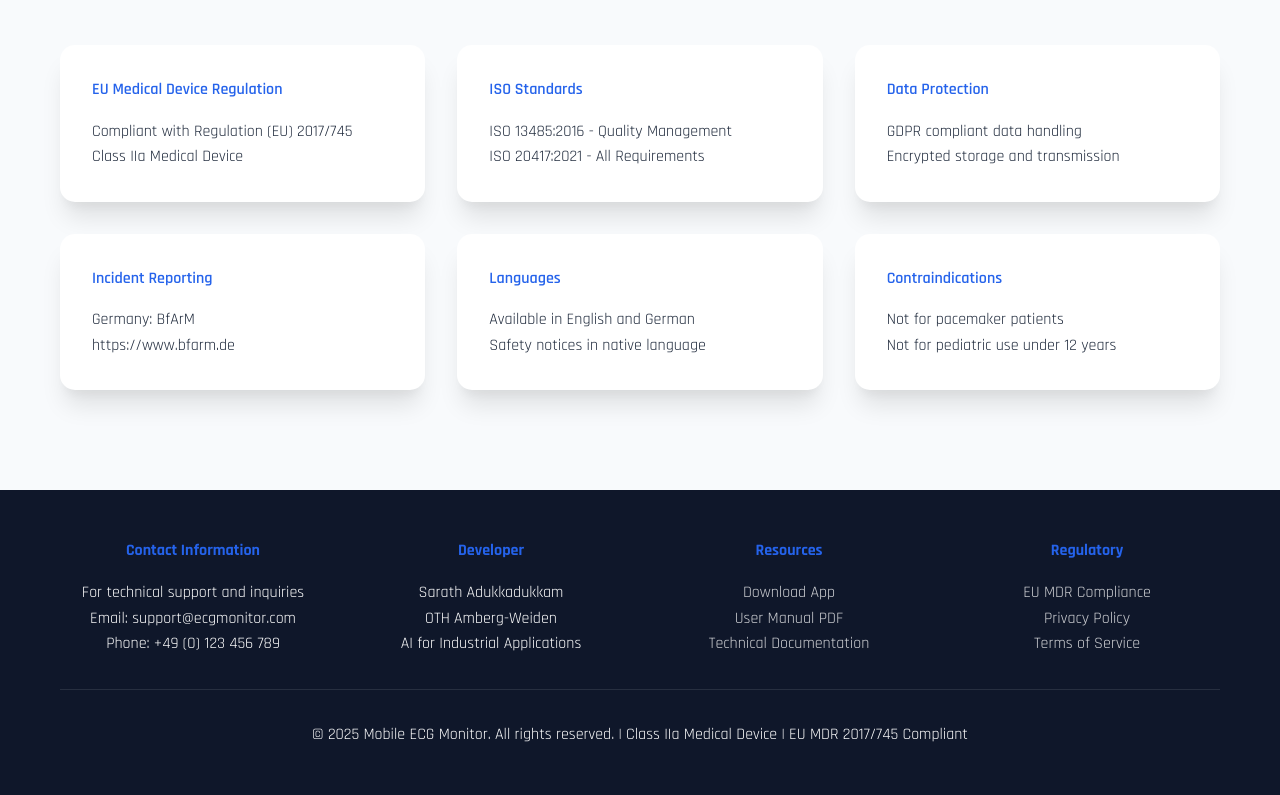
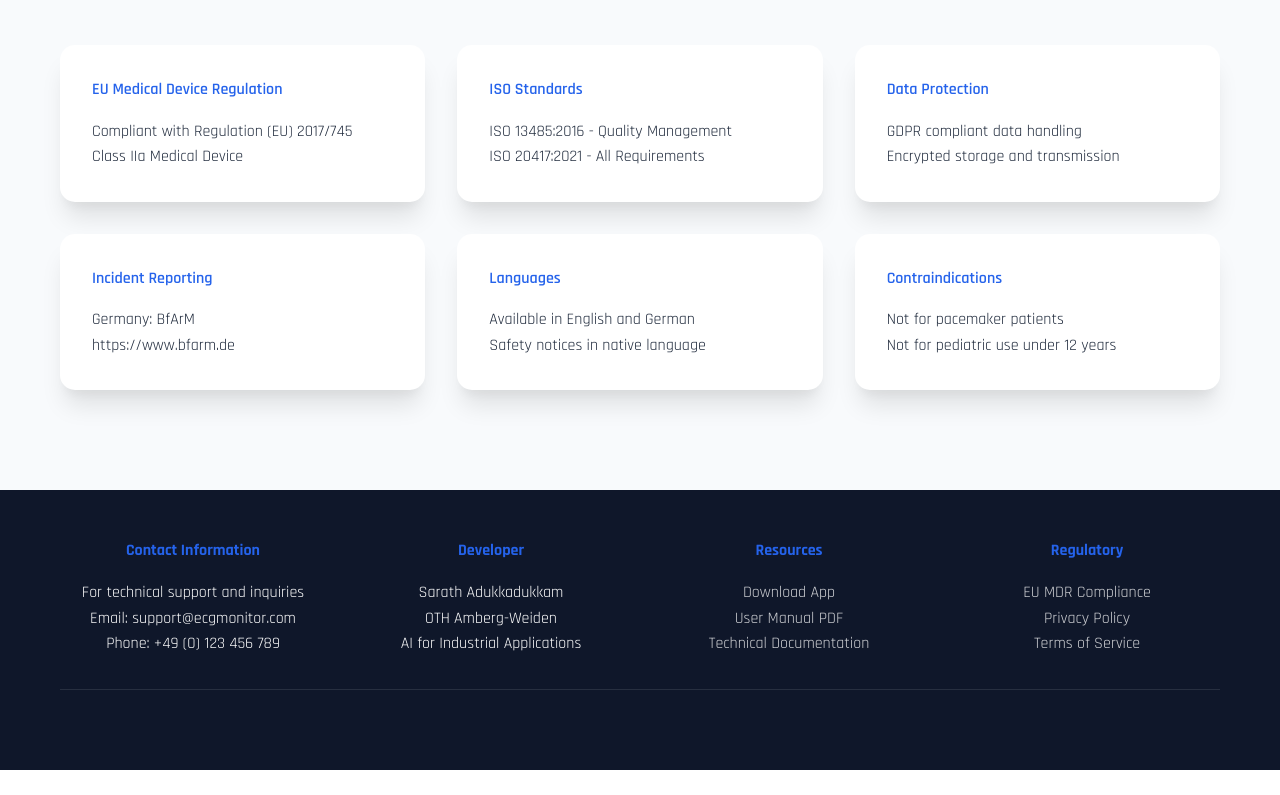
Before and after one commit to SarathA9/Mobile-ECG-Website, a plain HTML site: page index.html in a window 1280 px wide. Shown: the part 3128-3923 px from the top of the page. After the commit the page ends 3898 px from the top, so only its background shows below. Drawn offline with Linux system fonts and the light colour scheme.

Commit message:
updated the footer

```diff
--- a/index.html
+++ b/index.html
@@ -604,7 +604,6 @@
                 </div>
             </div>
             <div style="border-top: 1px solid rgba(255,255,255,0.1); padding-top: 2rem; margin-top: 2rem;">
-                <p>&copy; 2025 Mobile ECG Monitor. All rights reserved. | Class IIa Medical Device | EU MDR 2017/745 Compliant</p>
             </div>
         </div>
     </footer>
```
